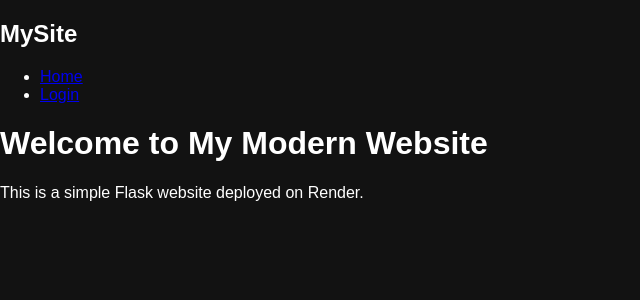
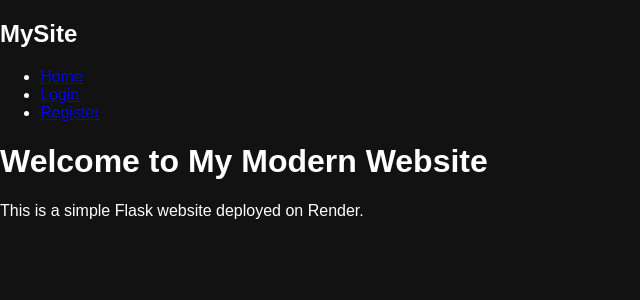
Before and after one commit to manojar346-hue/Clothes-, a Flask app: page / in a window 1280 px wide. Shown: the top 300 px of the page, without its empty margins (0-640 px from the left). Run offline with Flask 3, Linux system fonts and the light colour scheme.

Commit message:
Update base.html

```diff
--- a/templates/base.html
+++ b/templates/base.html
@@ -17,6 +17,7 @@
         <li><a href="/logout" class="logout">Logout</a></li>
         {% else %}
         <li><a href="/login">Login</a></li>
+        <li><a href="/register">Register</a></li>
         {% endif %}
     </ul>
 </nav>
```
